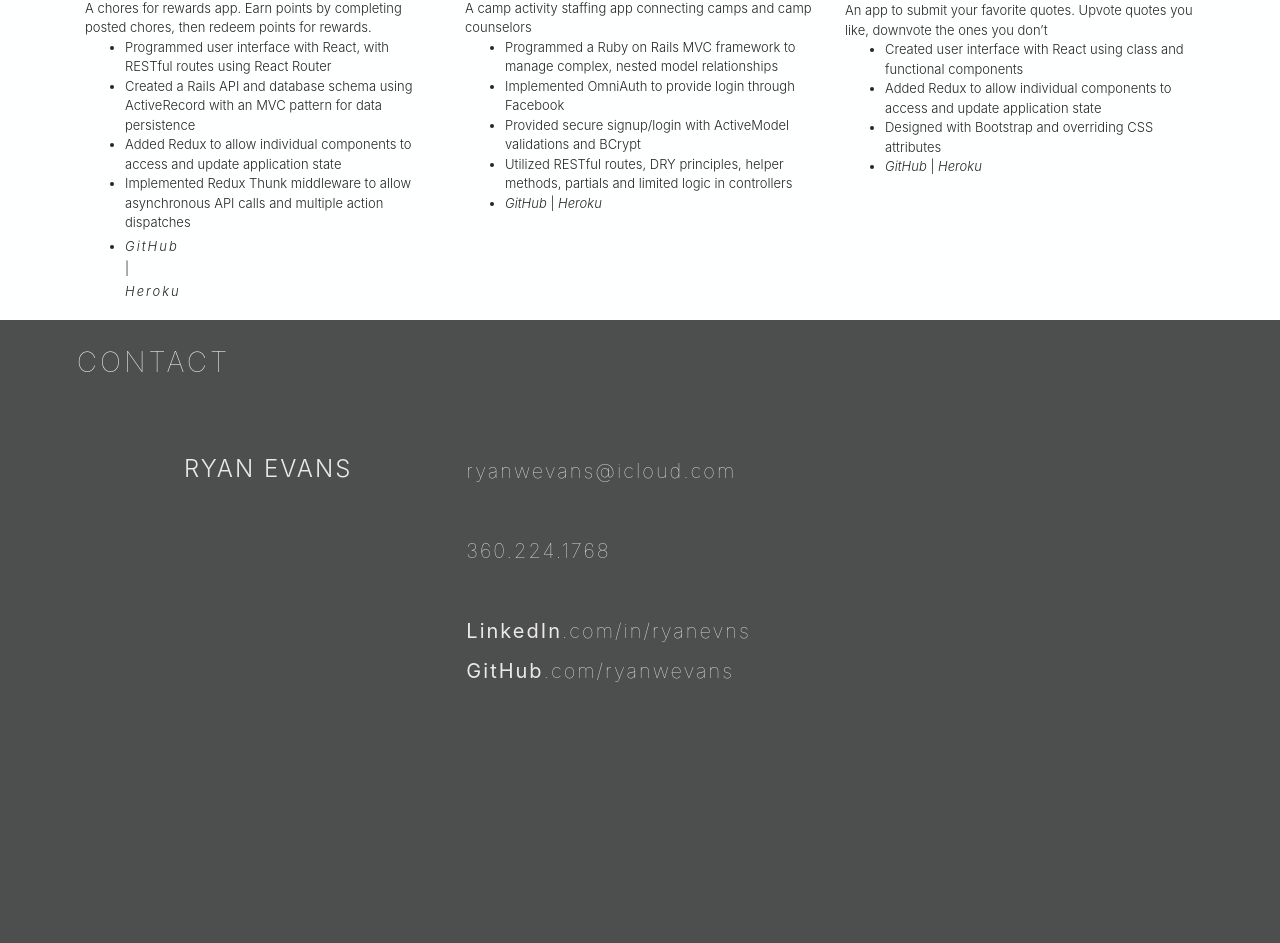
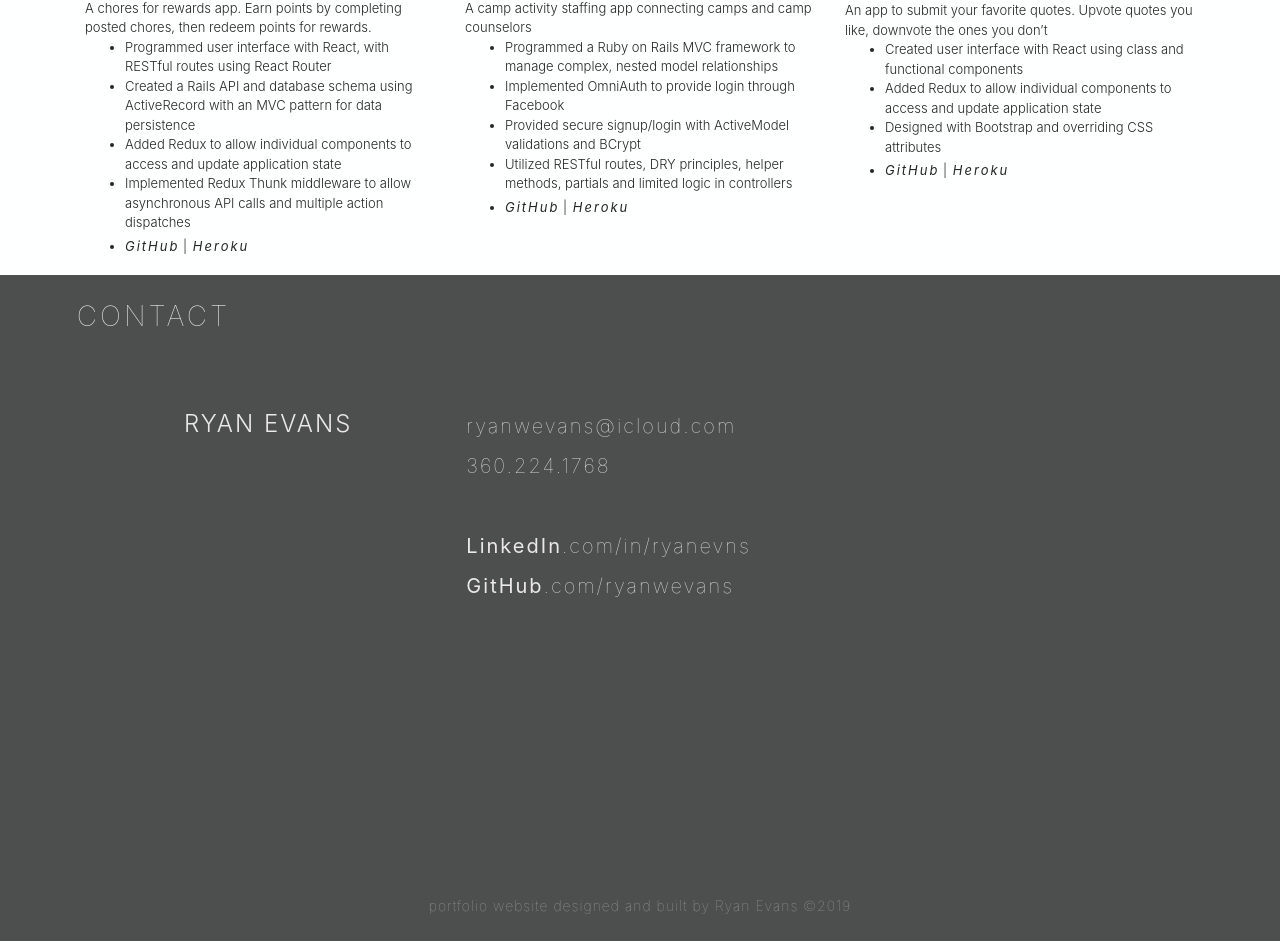
Before and after one commit to ryanwevans/portfolio-site, a React (Create React App) app: page / in a window 1280 px wide. Shown: the part 1566-2509 px from the top of the page. Built offline with nearby package versions, Linux system fonts and the light colour scheme.

Commit message:
Add github and heroku active links and styles

```diff
--- a/src/App.css
+++ b/src/App.css
@@ -145,6 +145,7 @@
 
 .portfolio-links:hover {
   color: rgb(84, 134, 113);
+  text-decoration: none;
 }
 
 
--- a/src/components/Contact.js
+++ b/src/components/Contact.js
@@ -18,7 +18,7 @@
                             href='mailto:ryanwevans@icloud.com'>
                             ryanwevans@icloud.com
                         </Nav.Link>
-                        <br/>
+                        {/* <br/> */}
                         360.224.1768<br/><br/>
                         <Nav.Link
                             className='social-links'
--- a/src/components/Portfolio.js
+++ b/src/components/Portfolio.js
@@ -3,7 +3,6 @@
 import Col from 'react-bootstrap/Col';
 import Row from 'react-bootstrap/Row';
 import Image from 'react-bootstrap/Image';
-import Nav from 'react-bootstrap/Nav';
 
 const Portfolio = () => {
     return (
@@ -31,18 +30,20 @@
                                 <li>Added Redux to allow individual components to access and update application state</li>
                                 <li>Implemented Redux Thunk middleware to allow asynchronous API calls and multiple action dispatches</li>
                                 <li>
-                                <Nav.Link
+                                <a
                                     className='portfolio-links'
                                     href='https://github.com/ryanwevans/happy-hive'
-                                    target='_blank'>
-                                    <em>GitHub</em>
-                                </Nav.Link> |
-                                <Nav.Link
+                                    target='_blank'
+                                    rel='noopener noreferrer'>
+                                    <em><strong>GitHub</strong></em>
+                                </a> |
+                                <a
                                     className='portfolio-links'
-                                    href='https://happy-hive-heroku-app.heroku.com'
-                                    target='_blank'>
-                                    <em>Heroku</em>
-                                </Nav.Link>
+                                    href='https://happy-hive-react-app.herokuapp.com'
+                                    target='_blank'
+                                    rel='noopener noreferrer'>
+                                    <em><strong> Heroku</strong></em>
+                                </a>
                                 </li>
                             </ul>
                             </p>
@@ -66,7 +67,22 @@
                                 <li>Implemented OmniAuth to provide login through Facebook</li>
                                 <li>Provided secure signup/login with ActiveModel validations and BCrypt</li>
                                 <li>Utilized RESTful routes, DRY principles, helper methods, partials and limited logic in controllers</li>
-                                <li><em>GitHub</em> | <em>Heroku</em></li>
+                                <li>
+                                <a
+                                    className='portfolio-links'
+                                    href='https://github.com/ryanwevans/rails-portfolio-project-camptivities-app'
+                                    target='_blank'
+                                    rel='noopener noreferrer'>
+                                    <em><strong>GitHub</strong></em>
+                                </a> |
+                                <a
+                                    className='portfolio-links'
+                                    href='https://camptivities-heroku.herokuapp.com'
+                                    target='_blank'
+                                    rel='noopener noreferrer'>
+                                    <em><strong> Heroku</strong></em>
+                                </a>
+                                </li>
                             </ul>
                             </p>
                         </Col>
@@ -88,7 +104,22 @@
                                 <li>Created user interface with React using class and functional components</li>
                                 <li>Added Redux to allow individual components to access and update application state</li>
                                 <li>Designed with Bootstrap and overriding CSS attributes</li>
-                                <li><em>GitHub</em> | <em>Heroku</em></li>
+                                <li>
+                                <a
+                                    className='portfolio-links'
+                                    href='https://github.com/ryanwevans/quote_vote'
+                                    target='_blank'
+                                    rel='noopener noreferrer'>
+                                    <em><strong>GitHub</strong></em>
+                                </a> |
+                                <a
+                                    className='portfolio-links'
+                                    href='https://quote-vote.herokuapp.com'
+                                    target='_blank'
+                                    rel='noopener noreferrer'>
+                                    <em><strong> Heroku</strong></em>
+                                </a>
+                                </li>
                             </ul>
                             </p>
                         </Col>
```
